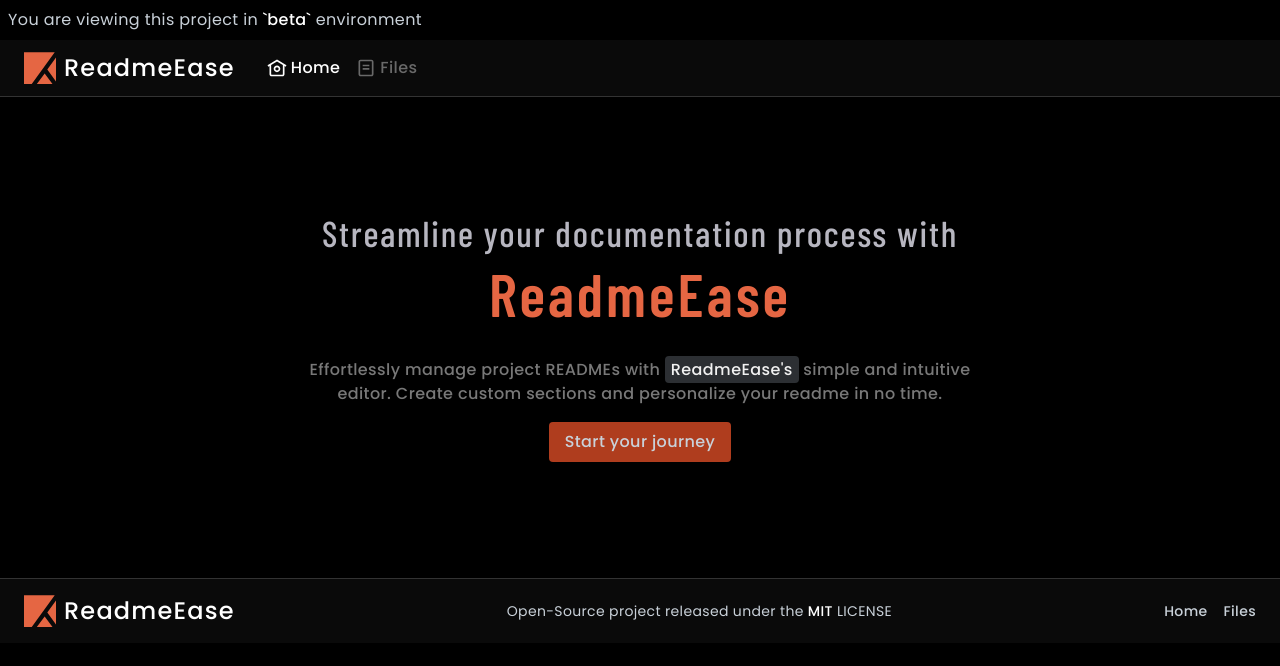
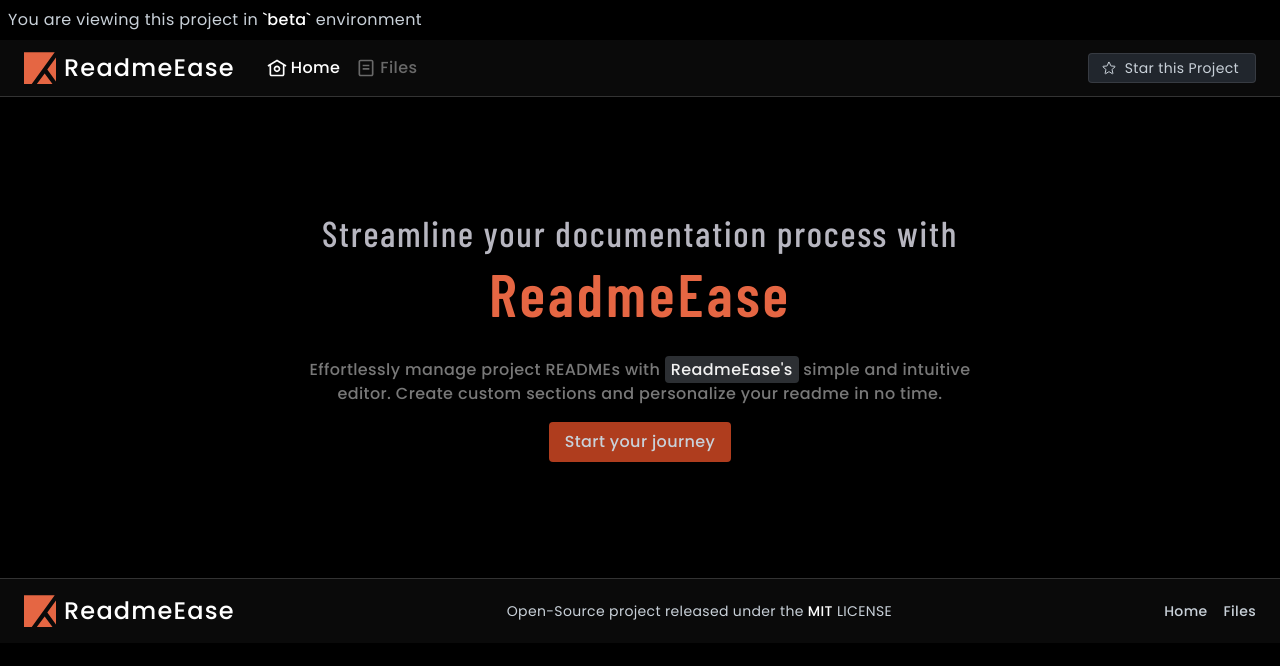
Before and after one commit to mohammedmoheed/ReadmeEase, a Next.js app: page / in a window 1280 px wide. Shown: the top 666 px of the page. Built offline with nearby package versions, Linux system fonts and the light colour scheme.

Commit message:
Feat: Added button to 'star' the project

```diff
--- a/src/components/Banner/Header.tsx
+++ b/src/components/Banner/Header.tsx
@@ -1,6 +1,7 @@
 import Link from "next/link";
 import { Home, Doc, RELogo } from "@/components/Icon";
 import { useRouter } from "next/router";
+import { ProjectStar } from "@/components/Button";
 
 interface MenuList {
   id: string;
@@ -81,6 +82,9 @@ function Header() {
               </li>
             ))}
           </ul>
+          <div className="ml-auto flex items-center justify-center w-auto">
+            <ProjectStar />
+          </div>
         </nav>
       </div>
     </header>
--- /dev/null
+++ b/src/components/Button/ProjectStar.tsx
@@ -0,0 +1,31 @@
+function ProjectStar(): JSX.Element {
+  return (
+    <a
+      href="https://github.com/JunDevHarsh/ReadmeEase/"
+      target="_blank"
+      rel="noopener noreferrer"
+      className="relative pl-3 pr-4 py-1 flex items-center justify-center w-auto bg-[#21262d] hover:bg-[#30363d] text-[#c9d1d9] border border-solid border-[#f0f6fc1a] hover:border-[#8b949e] rounded"
+      aria-label="Star the Project"
+    >
+      <svg
+        fill="none"
+        viewBox="0 0 24 24"
+        strokeWidth="1.5"
+        stroke="currentColor"
+        className="w-4 h-4"
+      >
+        <path
+          stroke-linecap="round"
+          stroke-linejoin="round"
+          d="M11.48 3.499a.562.562 0 011.04 0l2.125 5.111a.563.563 0 00.475.345l5.518.442c.499.04.701.663.321.988l-4.204 3.602a.563.563 0 00-.182.557l1.285 5.385a.562.562 0 01-.84.61l-4.725-2.885a.563.563 0 00-.586 0L6.982 20.54a.562.562 0 01-.84-.61l1.285-5.386a.562.562 0 00-.182-.557l-4.204-3.602a.563.563 0 01.321-.988l5.518-.442a.563.563 0 00.475-.345L11.48 3.5z"
+        />
+      </svg>
+
+      <span className="ml-2 text-sm text-center text-current font-normal tracking-wide">
+        Star this Project
+      </span>
+    </a>
+  );
+}
+
+export default ProjectStar;
--- a/src/components/Button/index.ts
+++ b/src/components/Button/index.ts
@@ -4,8 +4,10 @@ import CreateReadmeFileButton from "./CreateReadmeFileButton";
 import DeleteReadmeFileButton from "./DeleteReadmeFileButton";
 import SaveReadmeFileButton from "./SaveReadmeFileButton";
 import ToggleSidebarButton from "./ToggleSidebarButton";
+import ProjectStar from "./ProjectStar";
 
 export {
+  ProjectStar,
   PreviewFileCardButton,
   EditFileCardButton,
   CreateReadmeFileButton,
```
